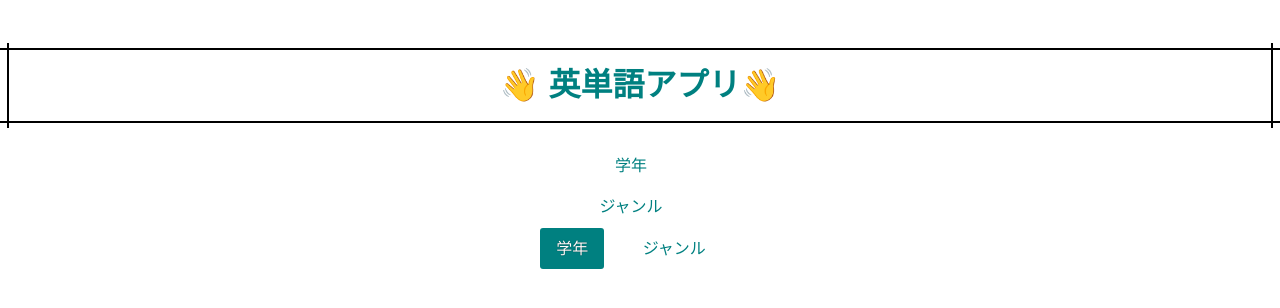
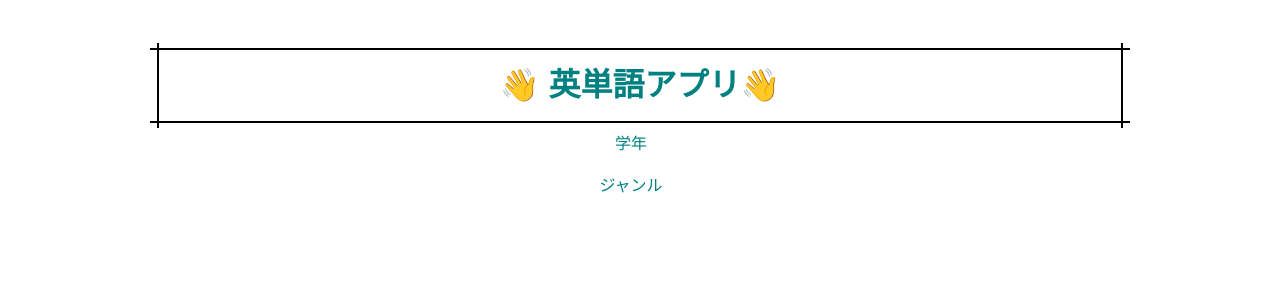
Before and after one commit to YoshikiKubotani/wordapp, a Django app: page /quiz/mode in a window 1280 px wide. Shown: the top 308 px of the page. Run offline with Django 4.2, Linux system fonts and the light colour scheme.

Commit message:
mode was designed to be similar to start_page.

```diff
--- a/src/quiz/static/quiz/styles/mode_pc.css
+++ b/src/quiz/static/quiz/styles/mode_pc.css
@@ -5,11 +5,14 @@ a {
 
 h1
 {
+  margin-top: 120px;
   position: relative;
   text-align: center ;
   padding: 10px;
   border-top: solid 2px black;
   border-bottom: solid 2px black;
+  width: 75%;
+  margin: 0 auto; /* 中央に配置する */
 }
 h1:before, h1:after
 {
@@ -82,13 +85,14 @@ p {
   display:block;
 }
 
-/* .for-sp {
+.for-sp {
   display:none;
   max-width: 400px;
   text-align: center;
-} */
+}
+
 
 @media only screen and (max-width : 767px){
   .for-pc { display:none; }
-  /* .for-sp { display:block; } */
+  .for-sp { display:block; }
 }
--- a/src/quiz/static/quiz/styles/mode_sp.css
+++ b/src/quiz/static/quiz/styles/mode_sp.css
@@ -0,0 +1,98 @@
+a {
+    text-decoration: none;
+    color: inherit;
+  }
+
+  h1
+  {
+    margin-top: 120px;
+    position: relative;
+    text-align: center ;
+    padding: 10px;
+    border-top: solid 2px black;
+    border-bottom: solid 2px black;
+    width: 75%;
+    margin: 0 auto; /* 中央に配置する */
+    margin-top: 150px; /* 上部マージンを追加 */
+    margin-bottom: 90px; /* 下部マージンを追加 */
+  }
+  h1:before, h1:after
+  {
+    content: '';
+    position: absolute;
+    top: -7px;
+    width: 2px;
+    height: -webkit-calc(100% + 14px);
+    height: calc(100% + 14px);
+    background-color: black;
+  }
+  h1:before
+  {
+    left: 7px;
+  }
+  h1:after
+  {
+    right: 7px;
+  }
+
+  body {
+    font-family: 'Hiragino Kaku Gothic ProN','ヒラギノ角ゴ ProN W3','Arial',sans-serif;
+  /*   max-width: 400px; */
+    margin: 3rem auto 0;
+    line-height: 1.6;
+    color: #008080;
+  }
+
+  fieldset {
+    border: none;
+    padding: 0;
+    margin: 0;
+    text-align: center;
+  }
+
+  p {
+    margin: 0 0 1.6rem;
+    padding-bottom: 0.2rem;
+    border-bottom: 1px solid #ddd;
+  }
+
+  .radio-inline__input {
+      clip: rect(1px, 1px, 1px, 1px);
+      position: absolute !important;
+  }
+
+  .radio-inline__label {
+      display: inline-block;
+      padding: 0.5rem 1rem;
+      margin-right: 18px;
+      border-radius: 3px;
+      transition: all .2s;
+  }
+
+  .radio-inline__input:checked + .radio-inline__label {
+      background: #008080;
+      color: #fff;
+      text-shadow: 0 0 1px rgba(0,0,0,.7);
+  }
+
+  .radio-inline__input:focus + .radio-inline__label {
+      outline-color: #4D90FE;
+      outline-offset: -2px;
+      outline-style: auto;
+      outline-width: 5px;
+  }
+
+  .for-pc {
+    display:block;
+  }
+
+  .for-sp {
+    display:none;
+    max-width: 400px;
+    text-align: center;
+  }
+
+  @media only screen and (max-width : 767px){
+    .for-pc { display:none; }
+    .for-sp { display:block; }
+  }
--- a/src/quiz/templates/quiz/mode.html
+++ b/src/quiz/templates/quiz/mode.html
@@ -2,6 +2,7 @@
 {% load static %}
 {% block content %}
 <head>
+    <meta name="viewport" content="width=device-width,initial-scale=1">
     <meta charset="utf-8">
     <link rel="stylesheet" href="{% static 'quiz/styles/mode.css' %}">
     <title>英単語アプリ</title>
@@ -13,8 +14,8 @@
 <!-- /* 画面サイズ521px以上はこのファイルはstart_page_pc.cssが適用される */ -->
 
 <div id="app">
-    <h1>👋 英単語アプリ👋</h1>
     <div class="for-pc">
+        <h1>👋 英単語アプリ👋</h1>
         <fieldset>
             <input id="学年" class="radio-inline__input" type="radio" name="accessible-radio" value="学年" checked="checked" data-href="{% url 'quiz:wordlevel' %}"/>
             <label class="radio-inline__label" for="学年">
@@ -30,6 +31,7 @@
     </div>
 
     <div class="for-sp">
+        <h1>👋 英単語アプリ👋</h1>
         <fieldset>
             <input id="学年" class="radio-inline__input" type="radio" name="accessible-radio" value="学年" checked="checked" data-href="{% url 'quiz:wordlevel' %}"/>
             <label class="radio-inline__label" for="学年">
@@ -41,6 +43,7 @@
             </label>
         </fieldset>
     </div>
+</div>
 <body>
     <script src="https://unpkg.com/vue@next"></script>
     <script src="{% static 'quiz/scripts/mode.js' %}"></script>
```
